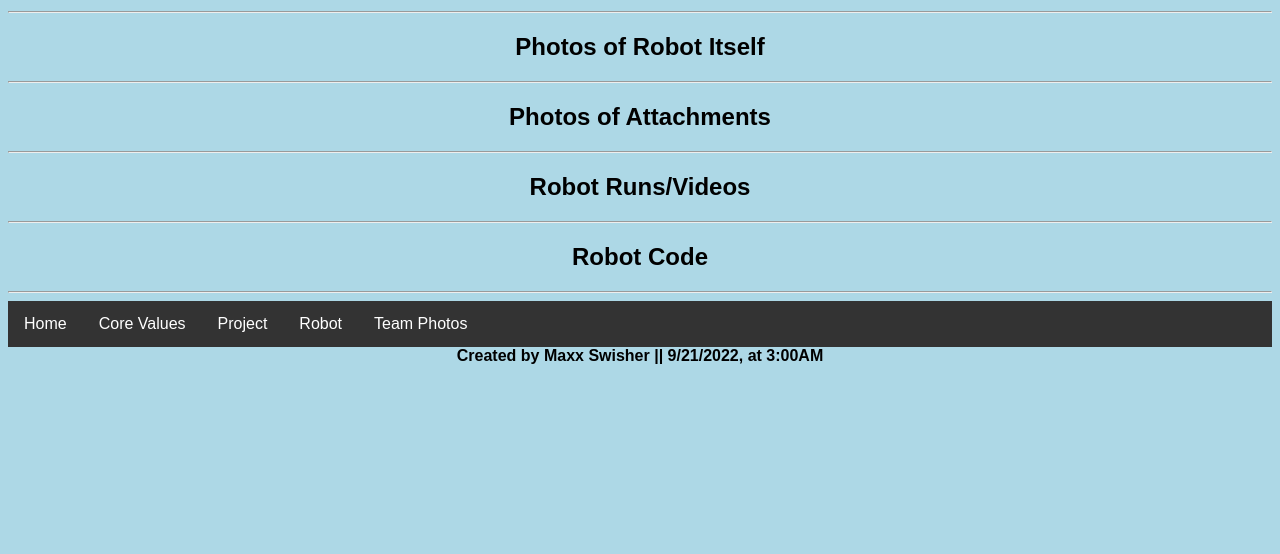
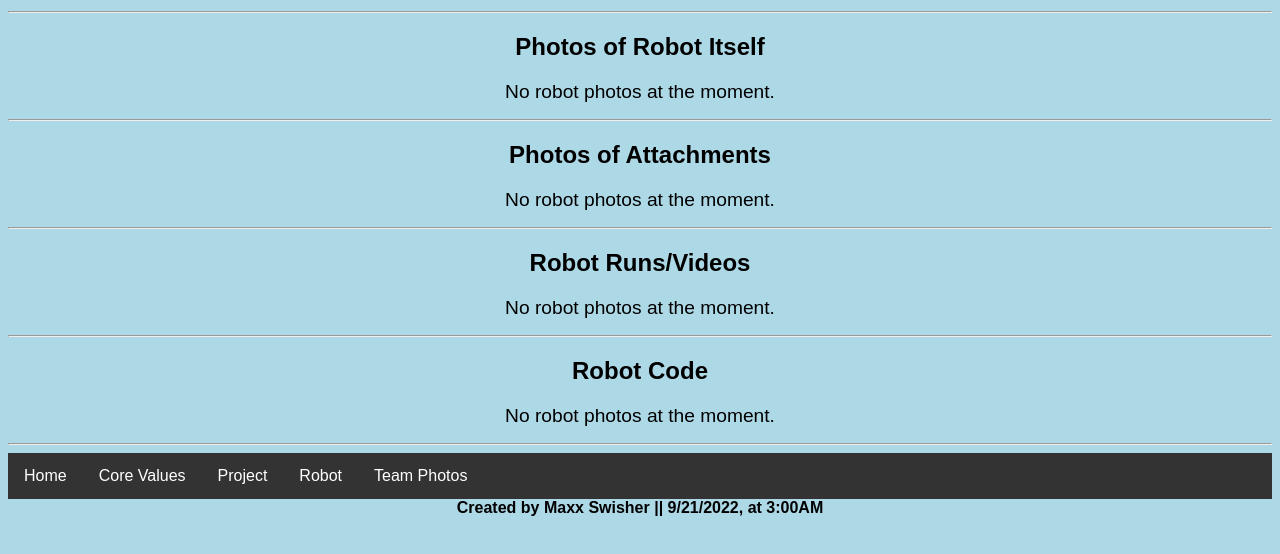
Before and after one commit to webglo/36112RockinRobots, a plain HTML site: page robot_vid_photo.html in a window 1280 px wide. Shown: the part 172-726 px from the top of the page. Drawn offline with Linux system fonts and the light colour scheme.

Commit message:
Update robot_vid_photo.html

```diff
--- a/robot_vid_photo.html
+++ b/robot_vid_photo.html
@@ -49,18 +49,38 @@
             <h2>
                 Photos of Robot Itself
             </h2>
+            <p>
+                <big>
+                    No robot photos at the moment.
+                </big>
+            </p>
             <hr/>
             <h2>
                 Photos of Attachments
             </h2>
+            <p>
+                <big>
+                    No robot photos at the moment.
+                </big>
+            </p>
             <hr/>
             <h2>
                 Robot Runs/Videos
             </h2>
+            <p>
+                <big>
+                    No robot photos at the moment.
+                </big>
+            </p>
             <hr/>
             <h2>
                 Robot Code
             </h2>
+            <p>
+                <big>
+                    No robot photos at the moment.
+                </big>
+            </p>
         </div>
         <hr/>
         <div class="footer" id="footer">
```
